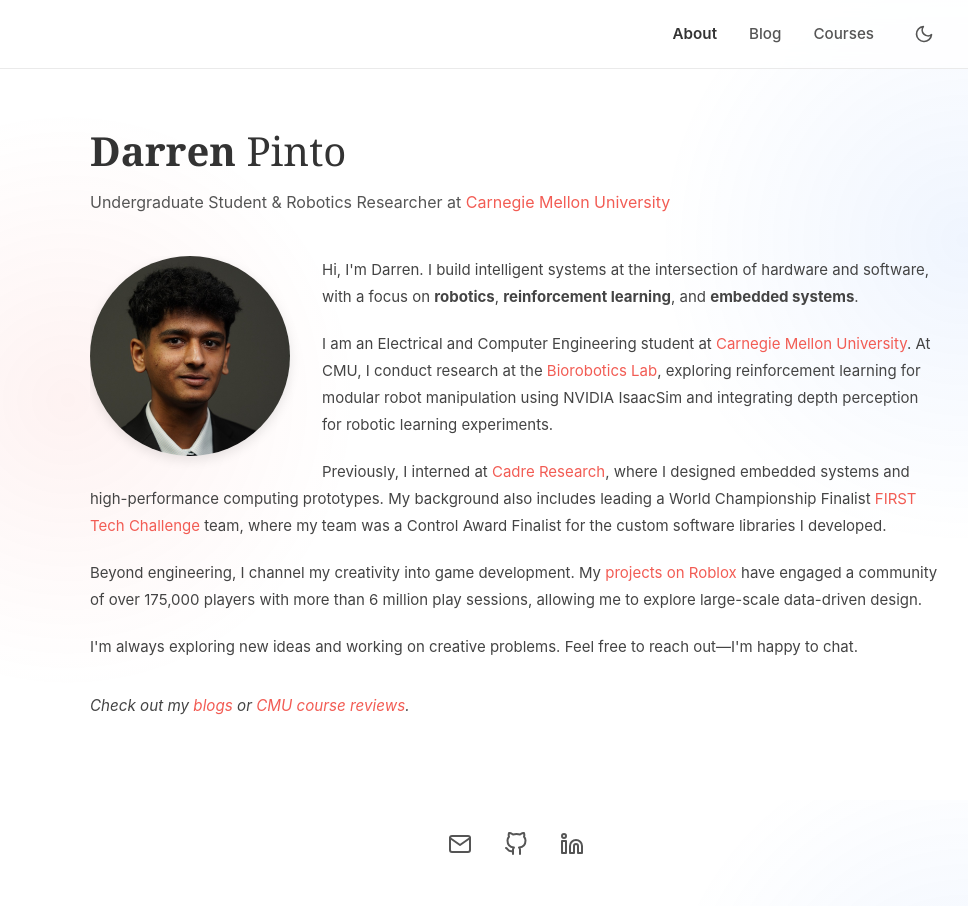
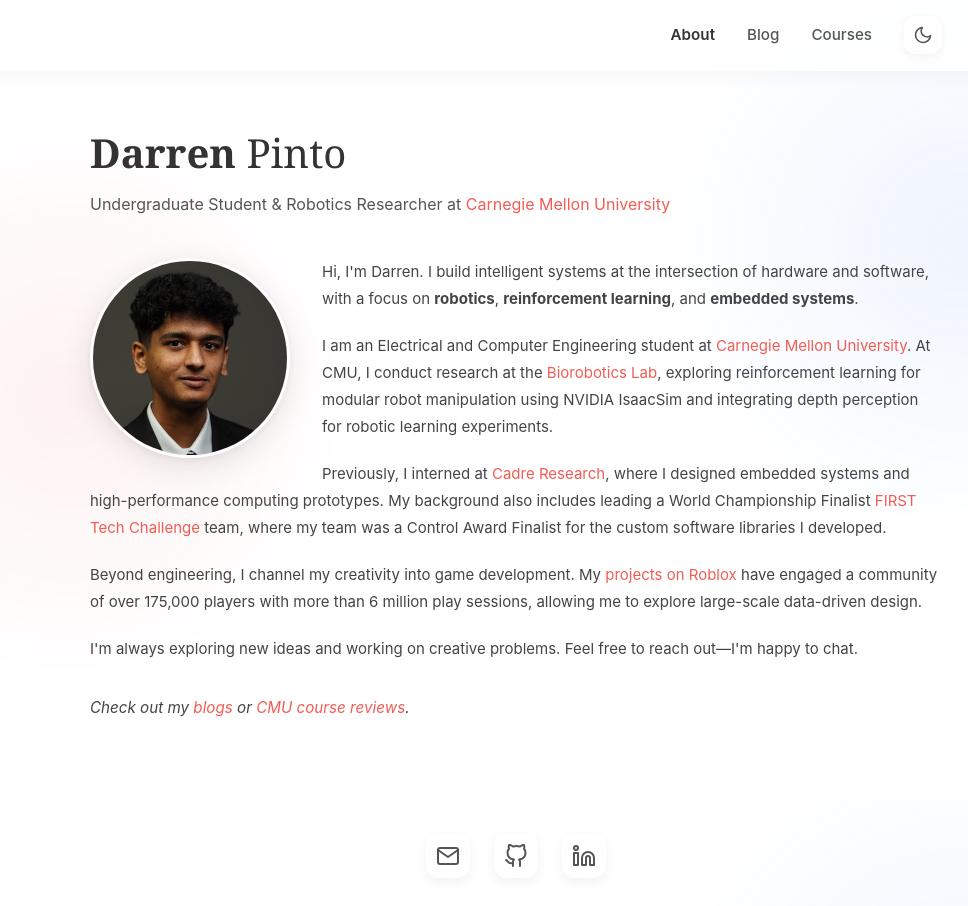
Before and after one commit to darrenpintoo/darrenpintoo.github.io, a React (Vite) app: page / in a window 1280 px wide. Shown: the top 906 px of the page, without its empty margins (124-1092 px from the left). Built offline with nearby package versions, Linux system fonts and the light colour scheme.

Commit message:
liquid glass

```diff
--- a/src/index.css
+++ b/src/index.css
@@ -89,13 +89,30 @@
 
 /* Header */
 .header {
-  background-color: var(--bg-header);
-  backdrop-filter: blur(10px);
-  border-bottom: 1px solid var(--border-color);
+  /* Liquid Glass Header */
+  background: linear-gradient(180deg,
+      rgba(255, 255, 255, 0.85) 0%,
+      rgba(255, 255, 255, 0.7) 100%);
+  backdrop-filter: blur(20px) saturate(180%);
+  -webkit-backdrop-filter: blur(20px) saturate(180%);
+  border-bottom: 1px solid rgba(255, 255, 255, 0.3);
   position: sticky;
   top: 0;
   z-index: 100;
-  transition: background-color 0.3s ease, border-color 0.3s ease;
+  transition: all 0.3s ease;
+  box-shadow:
+    0 4px 20px rgba(0, 0, 0, 0.04),
+    inset 0 -1px 0 rgba(255, 255, 255, 0.5);
+}
+
+[data-theme="dark"] .header {
+  background: linear-gradient(180deg,
+      rgba(18, 18, 18, 0.9) 0%,
+      rgba(18, 18, 18, 0.75) 100%);
+  border-bottom-color: rgba(255, 255, 255, 0.08);
+  box-shadow:
+    0 4px 20px rgba(0, 0, 0, 0.2),
+    inset 0 -1px 0 rgba(255, 255, 255, 0.05);
 }
 
 .header-inner {
@@ -114,19 +131,41 @@
 }
 
 .theme-toggle {
-  background: none;
-  border: none;
+  /* Liquid Glass Toggle */
+  background: linear-gradient(135deg,
+      rgba(255, 255, 255, 0.3) 0%,
+      rgba(255, 255, 255, 0.15) 100%);
+  backdrop-filter: blur(10px);
+  -webkit-backdrop-filter: blur(10px);
+  border: 1px solid rgba(255, 255, 255, 0.25);
+  border-radius: 12px;
   cursor: pointer;
   padding: 0.5rem;
   color: var(--text-secondary);
-  transition: transform 0.3s ease, color 0.2s;
+  transition: all 0.25s cubic-bezier(0.4, 0, 0.2, 1);
   display: flex;
   align-items: center;
+  box-shadow:
+    0 2px 8px rgba(0, 0, 0, 0.06),
+    inset 0 1px 0 rgba(255, 255, 255, 0.4);
+}
+
+[data-theme="dark"] .theme-toggle {
+  background: linear-gradient(135deg,
+      rgba(255, 255, 255, 0.1) 0%,
+      rgba(255, 255, 255, 0.04) 100%);
+  border-color: rgba(255, 255, 255, 0.1);
+  box-shadow:
+    0 2px 8px rgba(0, 0, 0, 0.2),
+    inset 0 1px 0 rgba(255, 255, 255, 0.08);
 }
 
 .theme-toggle:hover {
   color: var(--accent);
-  transform: scale(1.1);
+  transform: scale(1.05);
+  box-shadow:
+    0 4px 12px rgba(242, 92, 84, 0.15),
+    inset 0 1px 0 rgba(255, 255, 255, 0.5);
 }
 
 .header a {
@@ -169,7 +208,7 @@
 
 /* Profile section with floated image */
 .profile-section {
-  overflow: hidden;
+  overflow: visible;
 }
 
 .profile-image {
@@ -181,7 +220,18 @@
   margin-right: 2rem;
   margin-bottom: 1rem;
   border-radius: 50%;
-  box-shadow: 0 4px 12px rgba(0, 0, 0, 0.1);
+  /* Softer Glass Ring for Light Mode */
+  border: 3px solid rgba(255, 255, 255, 0.6);
+  box-shadow:
+    0 8px 32px rgba(0, 0, 0, 0.1),
+    0 2px 8px rgba(0, 0, 0, 0.06);
+}
+
+[data-theme="dark"] .profile-image {
+  border-color: rgba(255, 255, 255, 0.15);
+  box-shadow:
+    0 8px 32px rgba(0, 0, 0, 0.3),
+    0 2px 8px rgba(0, 0, 0, 0.2);
 }
 
 /* Prose */
@@ -258,22 +308,49 @@
 .social-links.icons {
   display: flex;
   justify-content: center;
-  gap: 2rem;
+  gap: 1.5rem;
   margin-bottom: 1rem;
 }
 
 .social-links.icons a {
   color: var(--text-secondary);
-  transition: all 0.3s cubic-bezier(0.175, 0.885, 0.32, 1.275);
+  transition: all 0.3s cubic-bezier(0.4, 0, 0.2, 1);
   display: flex;
   align-items: center;
   justify-content: center;
   border-bottom: none;
+  /* Liquid Glass Icon Container */
+  width: 44px;
+  height: 44px;
+  border-radius: 12px;
+  background: linear-gradient(135deg,
+      rgba(255, 255, 255, 0.2) 0%,
+      rgba(255, 255, 255, 0.08) 100%);
+  backdrop-filter: blur(10px);
+  -webkit-backdrop-filter: blur(10px);
+  border: 1px solid rgba(255, 255, 255, 0.2);
+  box-shadow:
+    0 4px 12px rgba(0, 0, 0, 0.06),
+    inset 0 1px 0 rgba(255, 255, 255, 0.3);
+}
+
+[data-theme="dark"] .social-links.icons a {
+  background: linear-gradient(135deg,
+      rgba(255, 255, 255, 0.08) 0%,
+      rgba(255, 255, 255, 0.02) 100%);
+  border-color: rgba(255, 255, 255, 0.1);
+  box-shadow:
+    0 4px 12px rgba(0, 0, 0, 0.15),
+    inset 0 1px 0 rgba(255, 255, 255, 0.06);
 }
 
 .social-links.icons a:hover {
   color: var(--accent);
-  transform: translateY(-5px) scale(1.1);
+  transform: translateY(-3px) scale(1.05);
+  border-color: rgba(242, 92, 84, 0.3);
+  box-shadow:
+    0 8px 20px rgba(242, 92, 84, 0.15),
+    inset 0 1px 0 rgba(255, 255, 255, 0.4);
 }
 
 .social-links.icons svg {
@@ -1081,12 +1158,30 @@
 .blog-coming-soon {
   text-align: center;
   padding: 4rem 2rem;
-  background: var(--bg-card);
-  backdrop-filter: blur(12px);
-  -webkit-backdrop-filter: blur(12px);
-  border: 1px solid var(--border-color);
-  border-radius: 12px;
-  transition: background 0.3s, border-color 0.3s;
+  /* Liquid Glass Effect */
+  background: linear-gradient(135deg,
+      rgba(255, 255, 255, 0.4) 0%,
+      rgba(255, 255, 255, 0.2) 100%);
+  backdrop-filter: blur(20px) saturate(180%);
+  -webkit-backdrop-filter: blur(20px) saturate(180%);
+  border: 1px solid rgba(255, 255, 255, 0.3);
+  border-radius: 20px;
+  box-shadow:
+    0 8px 32px rgba(0, 0, 0, 0.06),
+    0 2px 8px rgba(0, 0, 0, 0.04),
+    inset 0 1px 0 rgba(255, 255, 255, 0.5);
+  transition: all 0.3s ease;
+}
+
+[data-theme="dark"] .blog-coming-soon {
+  background: linear-gradient(135deg,
+      rgba(255, 255, 255, 0.1) 0%,
+      rgba(255, 255, 255, 0.03) 100%);
+  border-color: rgba(255, 255, 255, 0.1);
+  box-shadow:
+    0 8px 32px rgba(0, 0, 0, 0.25),
+    0 2px 8px rgba(0, 0, 0, 0.15),
+    inset 0 1px 0 rgba(255, 255, 255, 0.08);
 }
 
 .coming-soon-icon {
```
